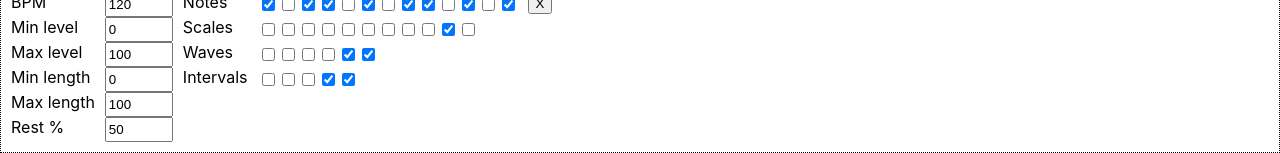
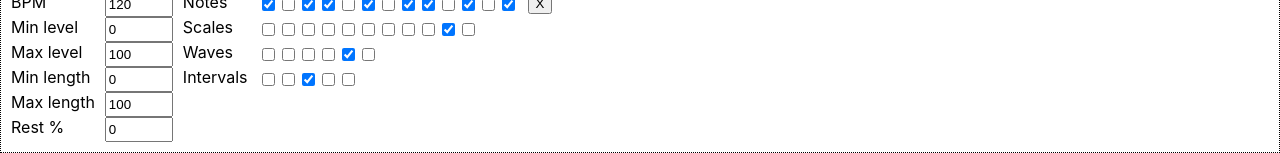
Before and after one commit to CodeKrakken/random-noise-generator, a React (Create React App) app: page / in a window 1280 px wide. Shown: the part 1093-1246 px from the top of the page. Built offline with nearby package versions, Linux system fonts and the light colour scheme.

Commit message:
Trim samples

```diff
--- a/src/App.jsx
+++ b/src/App.jsx
@@ -204,9 +204,9 @@ function App() {
       maxVolume       : 100,
       activeNotes     : [1, 3, 4, 6, 8, 9, 11, 13],
       activeScales    : [9],
-      activeWaveShapes: ['kick', 'snare'],
-      rest            : 50,
-      activeIntervals : [1/8, 1/16],
+      activeWaveShapes: ['kick'],
+      rest            : 0,
+      activeIntervals : [1/4],
       minNoteLength   : 0,
       maxNoteLength   : 100
     },
```
Also changed, not shown: 2 other files (tests, documents, lock files or other folders).
